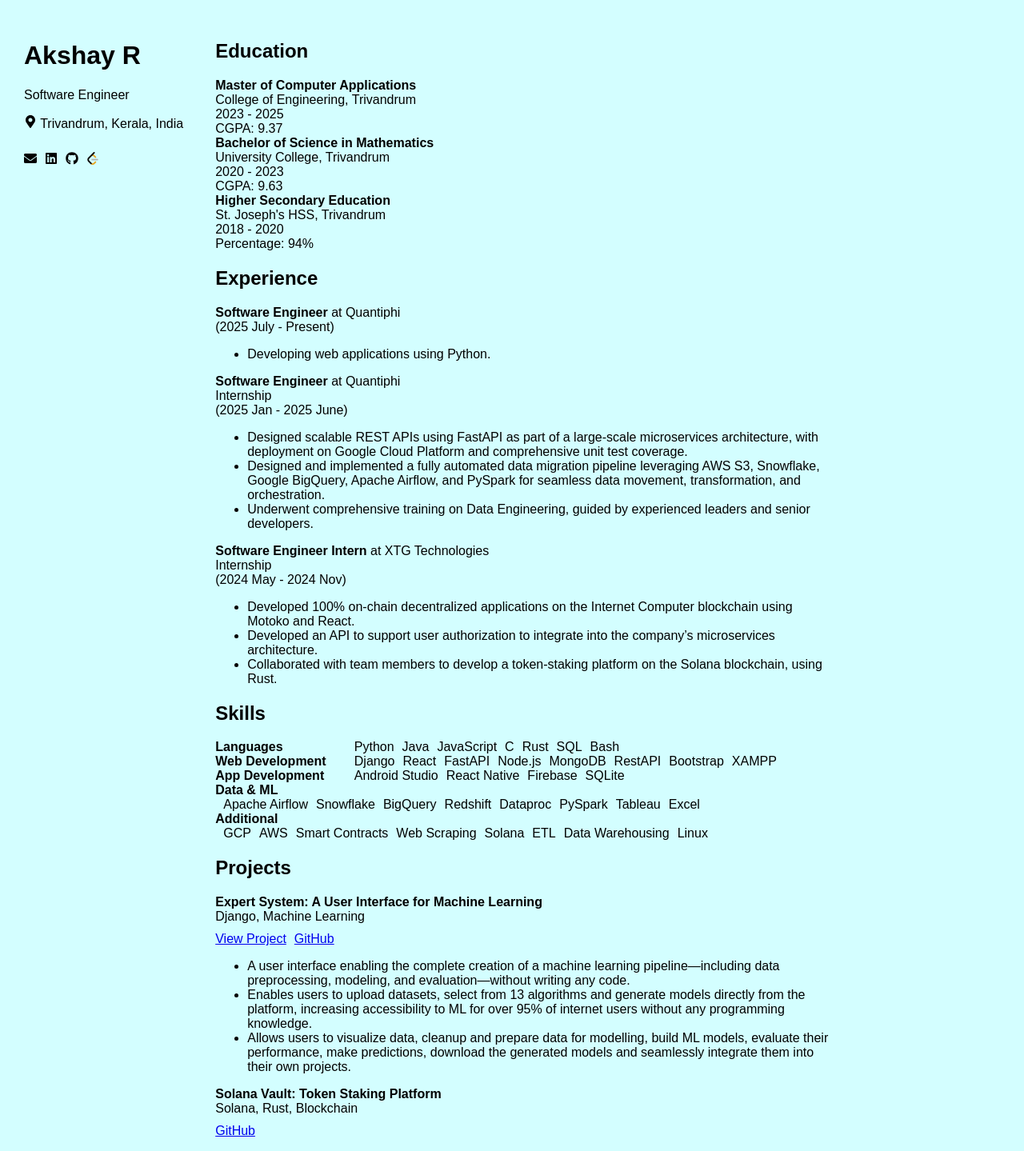
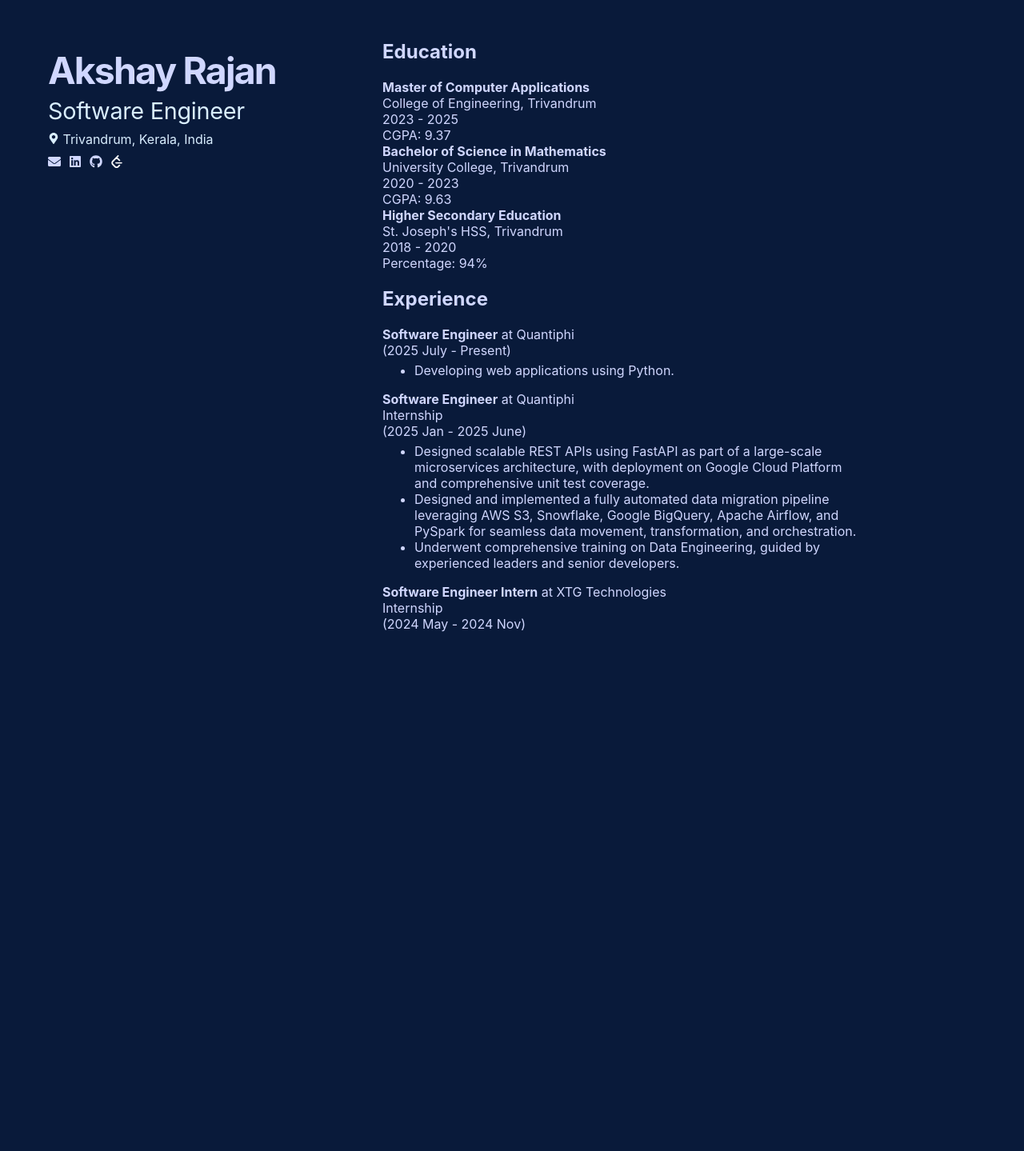
Before and after one commit to akshay-rajan/akshay-rajan.github.io, a React (Vite) app: page / in a window 1280 px wide. Shown: the top 1439 px of the page at 80% size. After the commit the page ends 820 px from the top, so only its background shows below. Built offline with nearby package versions, Linux system fonts and the light colour scheme.

Commit message:
Style upgarde

```diff
--- a/src/App.scss
+++ b/src/App.scss
@@ -1,12 +1,20 @@
-$primary-color: #000000;
+$primary-color: #d0d7ff;
 $secondary-color: #d9eeff;
-$background-color: #d3feff;
+$background-color: rgb(9, 26, 58);
+$font-family: 'Inter', sans-serif;
+$link-color: #a0aeff;
+
 
 body {
   background-color: $background-color;
   color: $primary-color;
-  font-family: 'Arial', sans-serif;
+  font-family: $font-family;
   padding: 2px;
+}
+
+body a {
+  color: $link-color;
+  text-decoration: none;
 }
 
 .resume-container {
@@ -14,8 +22,46 @@ body {
   flex-wrap: wrap;
 }
 
+// Name and Contact
+
 .header {
-  padding: 20px;
+  padding: 25px;
+  position: fixed;
+  z-index: -1;
+}
+
+.header-content {
+  display: flex;
+  flex-direction: column;
+  padding: 25px;
+}
+
+.my-name {
+  font-size: 2.9em;
+  color: $primary-color;
+  margin: 0;
+  letter-spacing: -0.04em;
+}
+
+.my-title {
+  font-size: 1.8em;
+  color: $secondary-color;
+  margin-top: 5px;
+  margin-bottom: 0px;
+  letter-spacing: -0.01em;
+}
+
+.my-location {
+  font-size: 1em;
+  color: $secondary-color;
+  margin-top: 5px;
+}
+
+.my-location svg {
+  color: $secondary-color;
+  width: 14px;
+  height: 14px;
+  margin-top: 5px;
 }
 
 .contact-links {
@@ -26,6 +72,8 @@ body {
   padding: 10px;
   padding-left: 0;
   margin-bottom: 10px;
+  display: flex;
+  z-index: 100;
 }
 
 .contact-item a {
@@ -37,9 +85,30 @@ body {
   width: 16px;
 }
 
+// Resume Sections
+
 .content {
   padding: 20px;
-  max-width: 60vw;
+  width: 100%;
+}
+
+.content-children {
+  padding-left: 35vw;
+  max-height: 95vh;
+  min-width: 50vw;
+  overflow-y: scroll;
+  scrollbar-width: none;
+  -ms-overflow-style: none;
+}
+
+.experience-description {
+  margin-top: 5px;
+  max-width: 35em;
+}
+
+.skill-description {
+  margin-top: 5px;
+  max-width: 35em;
 }
 
 .skill-category {
@@ -69,3 +138,30 @@ body {
 .project-links a {
   margin-right: 10px;
 }
+
+.project-description {
+  margin-top: 5px;
+  max-width: 35em;
+}
+
+.certifications {
+  margin-top: 10px;
+  max-width: 35em;
+}
+
+.achievements {
+  margin-top: 10px;
+  max-width: 35em;
+}
+
+@media screen and (max-width: 1080px) {
+  .header {
+    position: relative;
+    z-index: auto;
+  }
+  .content-children {
+    padding-left: 10px;
+    width: 100%;
+    max-height: none;
+  }
+}
--- a/src/components/Content.tsx
+++ b/src/components/Content.tsx
@@ -9,11 +9,13 @@ import Additional from "./Additional";
 const Content: React.FC = () => {
   return (
     <main className="content">
-      <Education />
-      <Experience />
-      <Skills />
-      <Projects />
-      <Additional />
+      <div className="content-children">
+        <Education />
+        <Experience />
+        <Skills />
+        <Projects />
+        <Additional />
+      </div>
     </main>
   );
 }
--- a/src/components/Heading.tsx
+++ b/src/components/Heading.tsx
@@ -6,12 +6,14 @@ import { ADDRESS, NAME, TITLE } from "../config";
 const Heading: React.FC = () => {
   return (
     <header className="header">
-      <h1>{NAME}</h1>
-      <p>{TITLE}</p>
-      <p>
-        <FaMapMarkerAlt /> {ADDRESS}
-      </p>
-      <Contact />
+      <div className="header-content">
+        <h1 className="my-name">{NAME}</h1>
+        <div className="my-title">{TITLE}</div>
+        <div className="my-location">
+          <FaMapMarkerAlt /> {ADDRESS}
+        </div>
+        <Contact />
+      </div>
     </header>
   );
 }
--- a/src/components/Skills.tsx
+++ b/src/components/Skills.tsx
@@ -6,9 +6,11 @@ const Skills: React.FC = () => {
   return (
     <section className="skills">
       <h2>Skills</h2>
-      {Object.entries(SKILLS).map(([category, skills]) => (
-        <SkillCategory key={category} category={category} skills={skills} />
-      ))}
+      <div className="skill-description">
+        {Object.entries(SKILLS).map(([category, skills]) => (
+            <SkillCategory key={category} category={category} skills={skills} />
+        ))}
+      </div>
     </section>
   );
 };
--- a/src/config.json
+++ b/src/config.json
@@ -1,5 +1,5 @@
 {
-    "name": "Akshay R",
+    "name": "Akshay Rajan",
     "title": "Software Engineer",
     "address": "Trivandrum, Kerala, India",
     "contact": {
```
Also changed, not shown: src/assets/leetcode.png.
